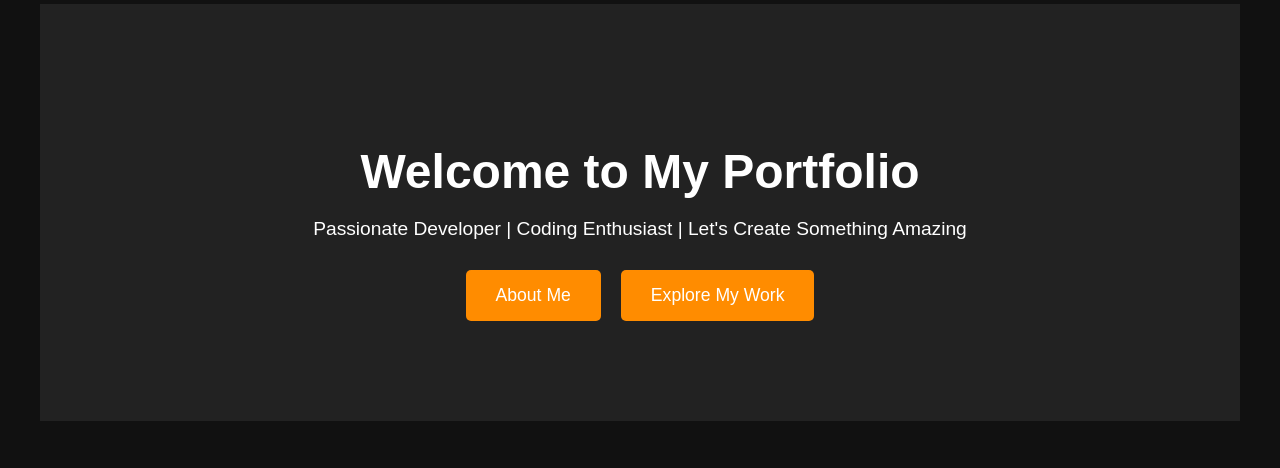
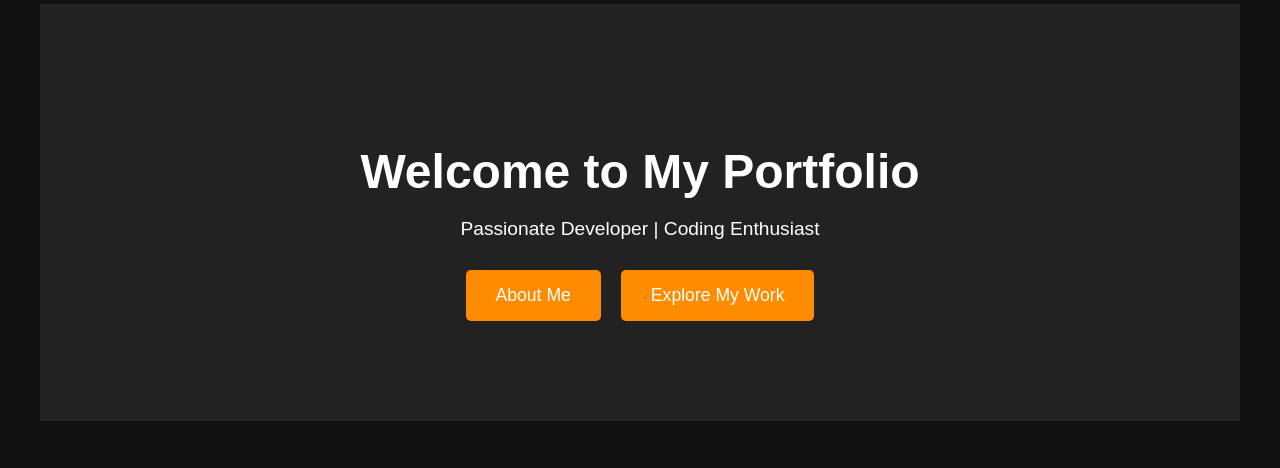
Before and after one commit to Xeahria/portfolio, a website: page index.html in a window 1280 px wide. Shown: the part 149-617 px from the top of the page. Drawn offline with Linux system fonts and the light colour scheme.

Commit message:
Removed main page text

```diff
--- a/index.html
+++ b/index.html
@@ -64,7 +64,7 @@
         <section class="hero">
             <div class="hero-content">
                 <h2>Welcome to My Portfolio</h2>
-                <p>Passionate Developer | Coding Enthusiast | Let's Create Something Amazing</p>
+                <p>Passionate Developer | Coding Enthusiast</p>
                 <div class="button-container">
                     <a href="about.html" class="btn">About Me</a>
                     <a href="portfolio.html" class="btn">Explore My Work</a>
```
